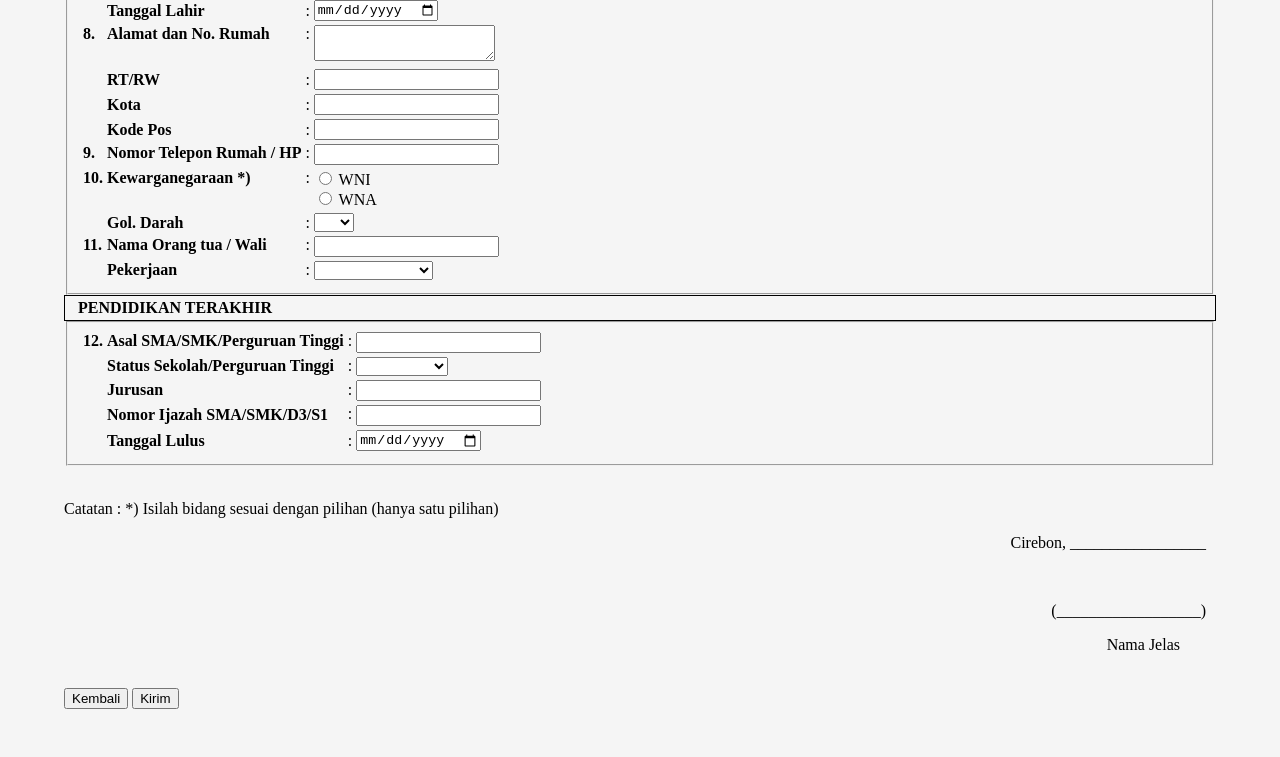
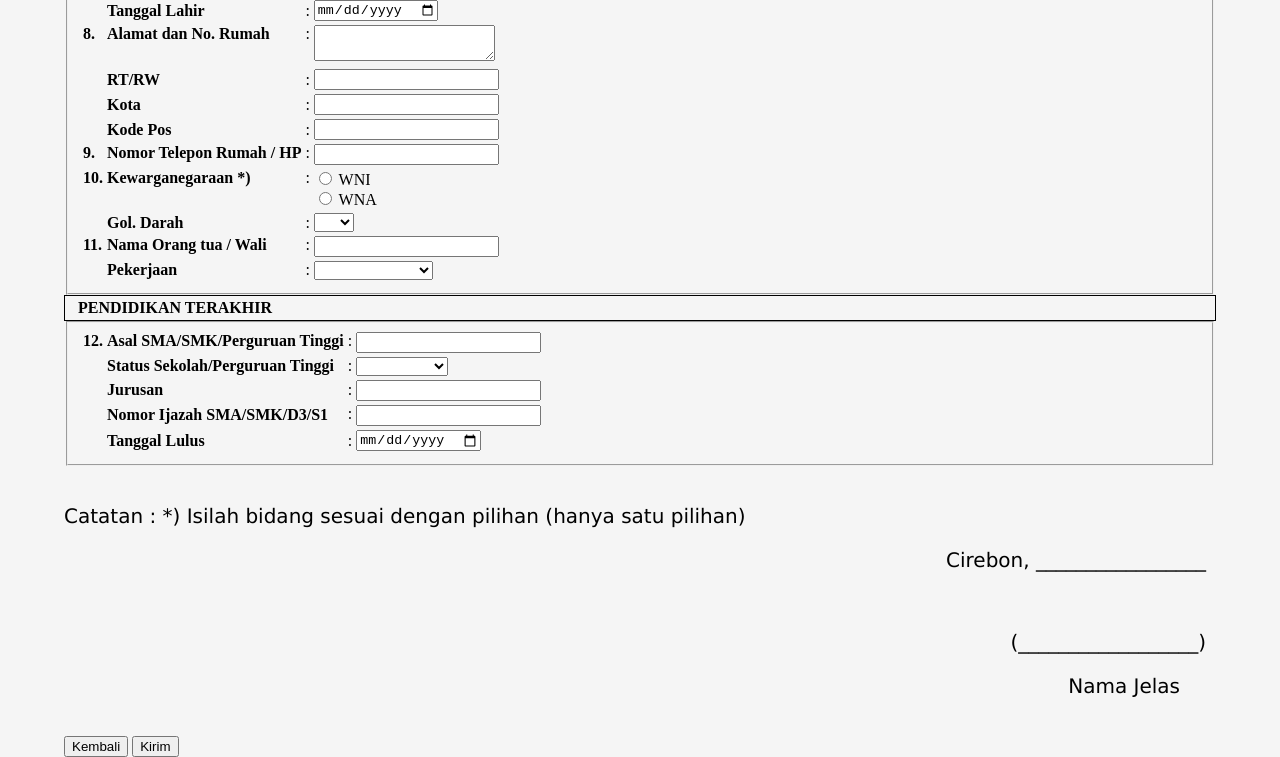
Before and after one commit to aldiananda/aldiananda.github.io, a plain HTML site: page p04css-basic.html in a window 1280 px wide. Shown: the part 908-1665 px from the top of the page. Before the commit the page ends 1617 px from the top, so only its background shows below. Drawn offline with Linux system fonts and the light colour scheme.

Commit message:
Update p04css-basic.html

```diff
--- a/p04css-basic.html
+++ b/p04css-basic.html
@@ -5,6 +5,7 @@
 	<meta charset="utf-8">
 	<meta name="viewport" content="width=device-width, initial-scale=1">
 	<title>Formulir Pendaftaran Mahasiswa Baru</title>
+	<link rel="stylesheet" type="text/css" href="aldiananda.css">
 
 </head>
 <body style="background-color: whitesmoke; width: 90%; display: block; margin: auto;">
```
